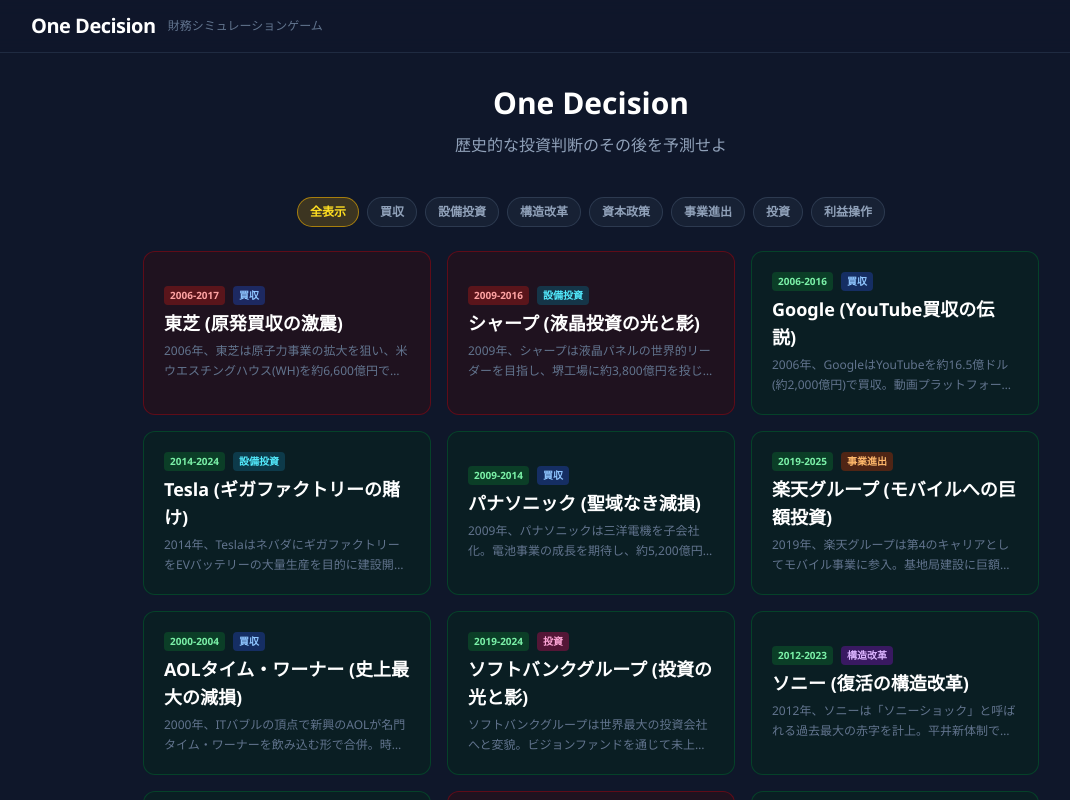
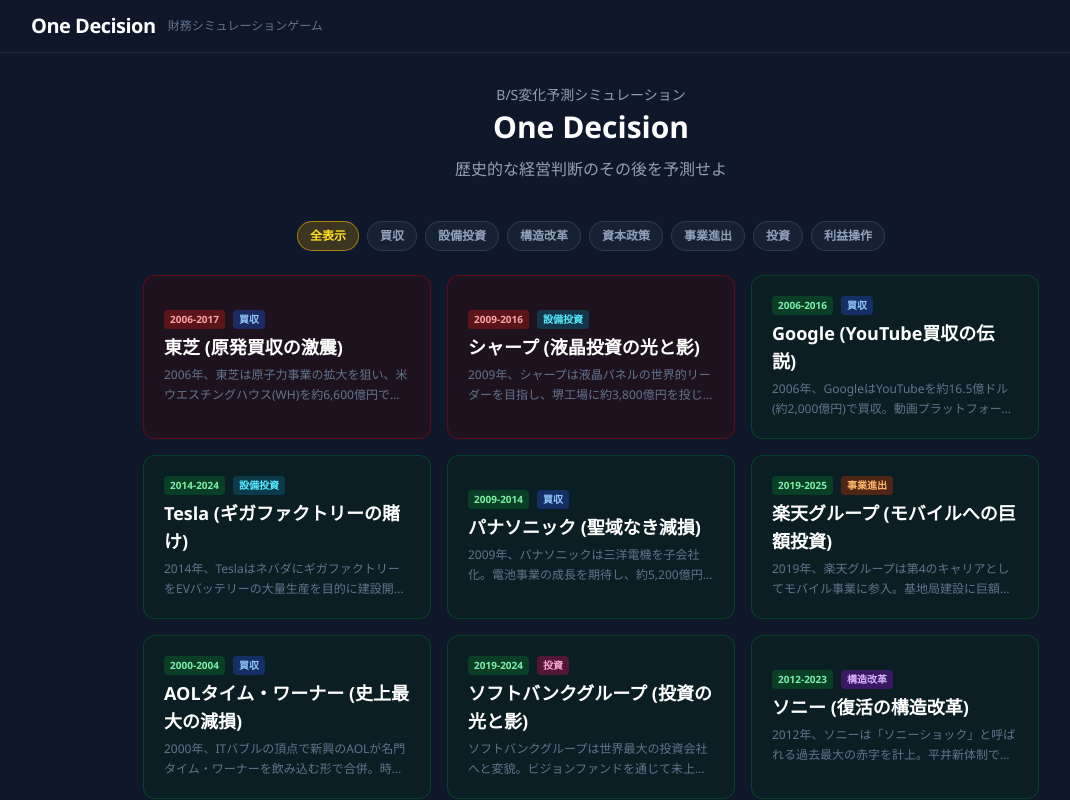
Before and after one commit to arakawak223/BS-rewind, a React (Vite) app: page / in a window 1280 px wide. Shown: the top 800 px of the page, without its empty margins (49-1119 px from the left). Built offline with nearby package versions, Linux system fonts and the light colour scheme.

Commit message:
fix: サブタイトル追加、投資判断→経営判断に修正
Co-Authored-By: Claude Opus 4.6 <noreply@anthropic.com>

```diff
--- a/src/App.jsx
+++ b/src/App.jsx
@@ -445,9 +445,17 @@ function App() {
               transition={{ duration: 0.4 }}
             >
               <div className="text-center mb-10">
+                <motion.p
+                  initial={{ y: -20, opacity: 0 }}
+                  animate={{ y: 0, opacity: 1 }}
+                  className="text-sm text-slate-400 mb-1"
+                >
+                  B/S変化予測シミュレーション
+                </motion.p>
                 <motion.h2
                   initial={{ y: -20, opacity: 0 }}
                   animate={{ y: 0, opacity: 1 }}
+                  transition={{ delay: 0.05 }}
                   className="text-3xl font-black text-white mb-3"
                 >
                   One Decision
@@ -458,7 +466,7 @@ function App() {
                   transition={{ delay: 0.1 }}
                   className="text-slate-400"
                 >
-                  歴史的な投資判断のその後を予測せよ
+                  歴史的な経営判断のその後を予測せよ
                 </motion.p>
               </div>
 
```
